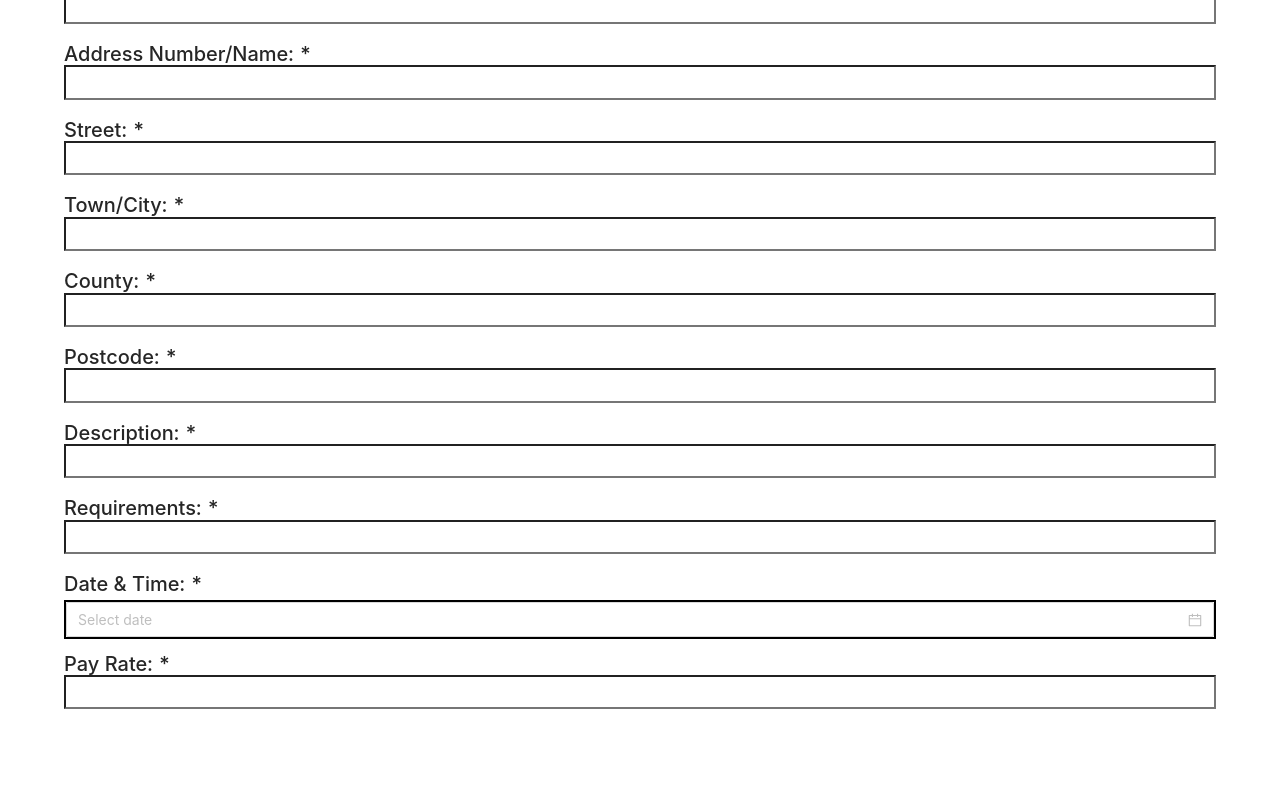
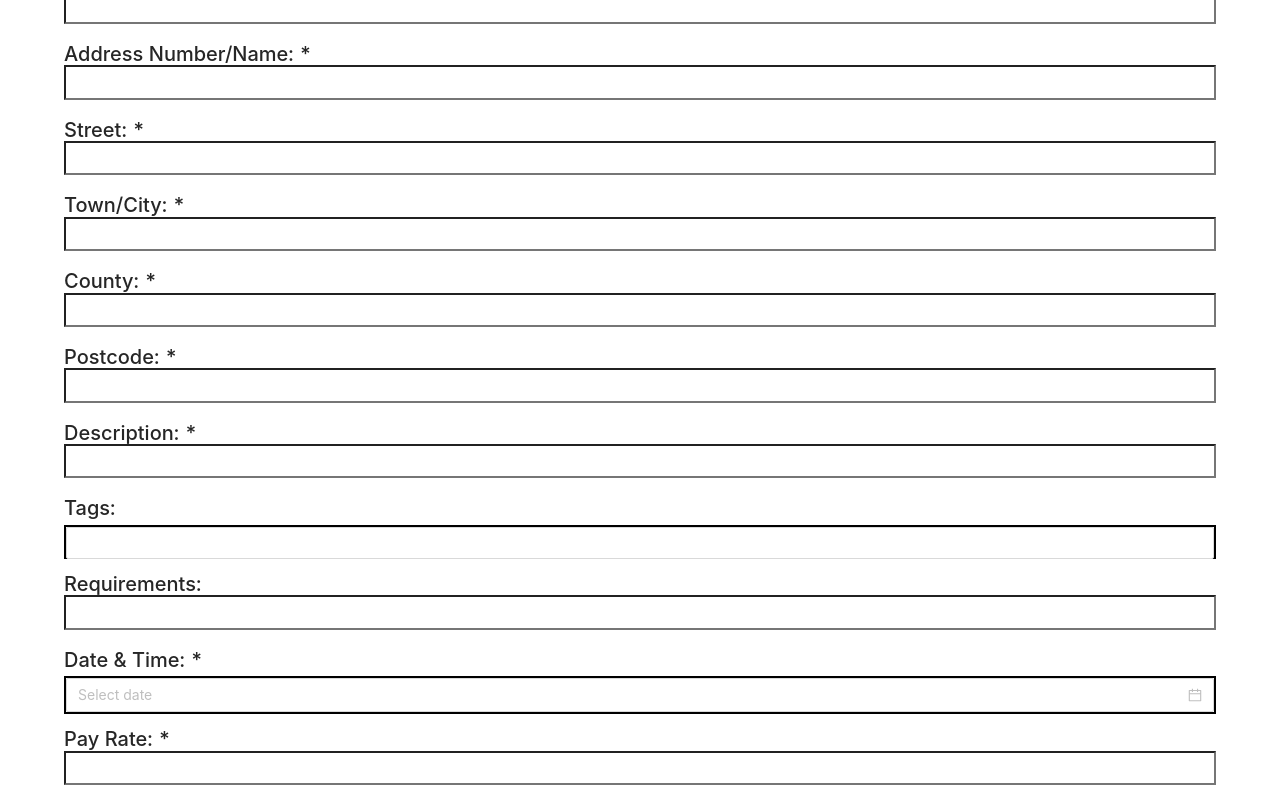
Before and after one commit to SchoolOfCode/final-project-front-end-if-it-ain-t-broke-don-t-six-it, a Next.js app: page /post-job in a window 1280 px wide. Shown: the part 966-1766 px from the top of the page. Before the commit the page ends 1690 px from the top, so only its background shows below. Built offline with nearby package versions, Linux system fonts and the light colour scheme; no server answers.

Commit message:
Tag field complete

```diff
--- a/components/form/form-component.tsx
+++ b/components/form/form-component.tsx
@@ -1,5 +1,6 @@
 import DnTFieldComponent from "../dnt-field/dnt-field-component";
 import FieldComponent from "../field/field-component";
+import ListFieldComponent from "../list-field/list-field-component";
 import { Form } from "./form-styled";
 
 function FormComponent() {
@@ -12,7 +13,8 @@ function FormComponent() {
       <FieldComponent name="County: *" />
       <FieldComponent name="Postcode: *" />
       <FieldComponent name="Description: *" />
-      <FieldComponent name="Requirements: *" />
+      <ListFieldComponent />
+      <FieldComponent name="Requirements: " />
       <DnTFieldComponent />
       <FieldComponent name="Pay Rate: *" />
     </Form>
--- /dev/null
+++ b/components/list-field/list-field-component.tsx
@@ -0,0 +1,14 @@
+import FieldHeaderComponent from "../field-header/field-header-component";
+import ListInputComponent from "../list-input/list-input-component";
+import { ListField } from "./list-field-styled";
+
+function ListFieldComponent() {
+  return (
+    <ListField>
+      <FieldHeaderComponent text="Tags:" />
+      <ListInputComponent />
+    </ListField>
+  );
+}
+
+export default ListFieldComponent;
--- /dev/null
+++ b/components/list-field/list-field-styled.ts
@@ -0,0 +1,3 @@
+import styled from "styled-components";
+
+export const ListField = styled.div``;
--- /dev/null
+++ b/components/list-input/list-input-component.tsx
@@ -0,0 +1,49 @@
+import { ListInput } from "./list-input-styled";
+
+const options = [
+  {
+    label: "Cleaning",
+    value: "cleaning",
+  },
+  {
+    label: "Delivery",
+    value: "delivery",
+  },
+  {
+    label: "Baby Sitting",
+    value: "baby sitting",
+  },
+  {
+    label: "Dog Walking",
+    value: "dog walking",
+  },
+  {
+    label: "House Sitting",
+    value: "house sitting",
+  },
+  {
+    label: "Tutor",
+    value: "tutor",
+  },
+  {
+    label: "Valeting",
+    value: "valeting",
+  },
+];
+
+function ListInputComponent() {
+  function onChange(value: any) {
+    console.log(value);
+  }
+
+  return (
+    <ListInput
+      options={options}
+      onChange={onChange}
+      multiple
+      maxTagCount="responsive"
+    />
+  );
+}
+
+export default ListInputComponent;
--- /dev/null
+++ b/components/list-input/list-input-styled.ts
@@ -0,0 +1,11 @@
+import styled from "styled-components";
+import { Cascader } from "antd";
+import "antd/dist/antd.css";
+
+export const ListInput = styled(Cascader)`
+  position: relative;
+  top: -10px;
+  border: 2px solid black;
+  width: 100%;
+  height: 34.28px;
+`;
```
